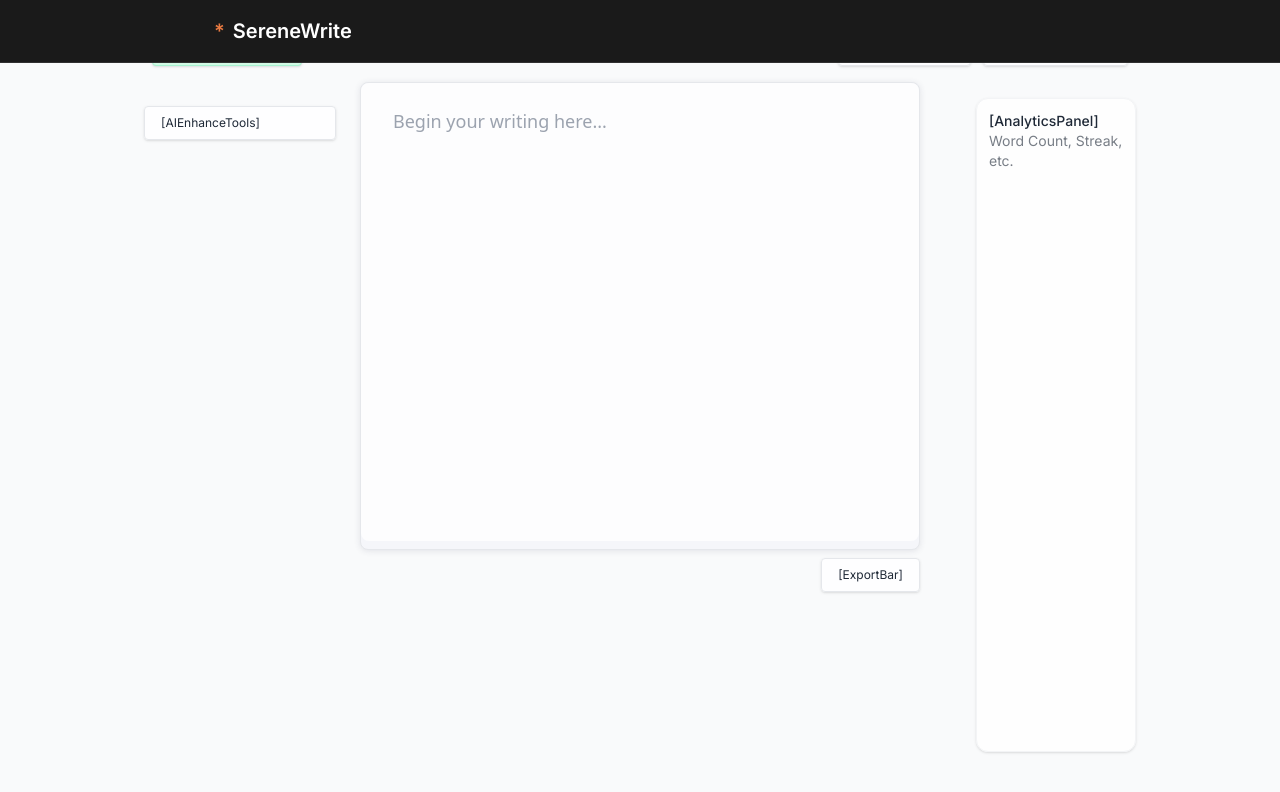
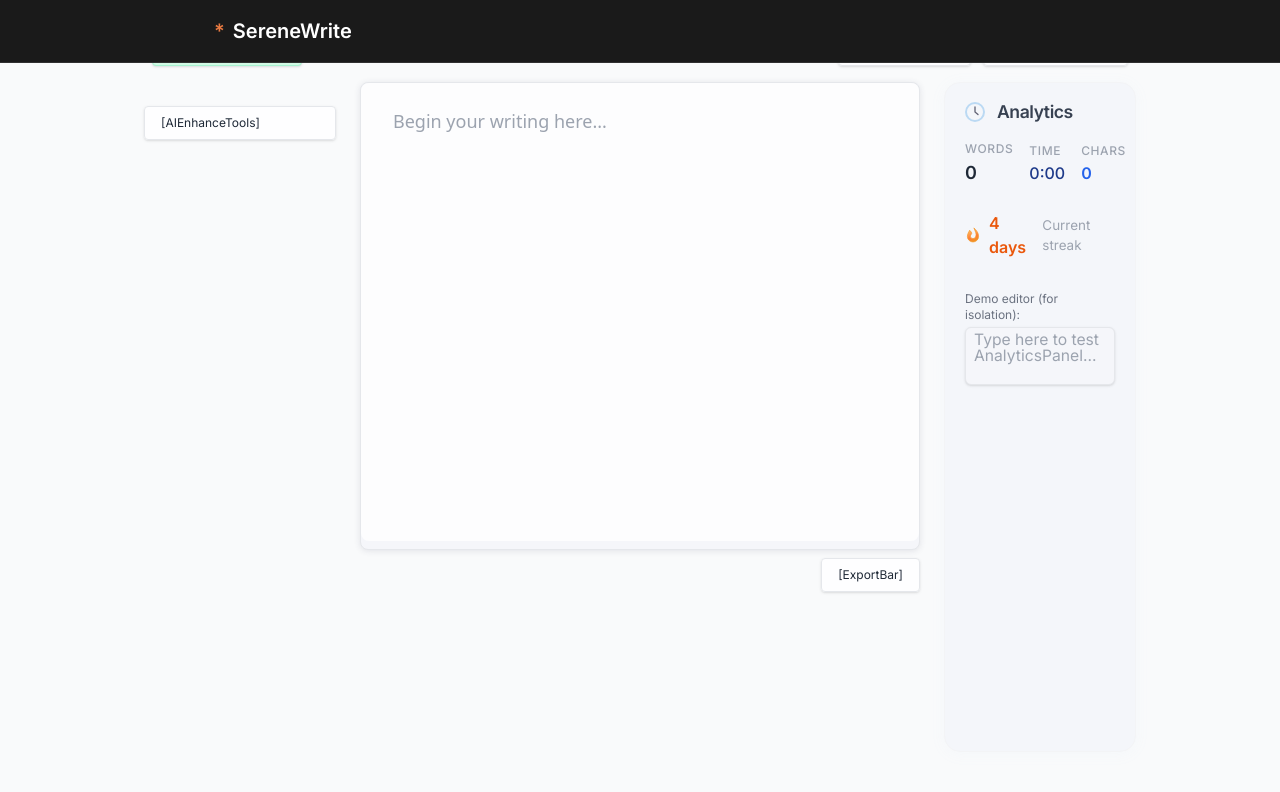
Before and after one commit to Workflow-Manager-admin/serenewrite-26632-fa1b55d3, a React (Create React App) app in the folder serenewrite_web_app/: page / in a window 1280 px wide. Shown: the top 792 px of the page. Built offline with nearby package versions, Linux system fonts and the light colour scheme; the HTML template or start-up script is replaced by a standard one.

Commit message:
Auto-commit: Changes as of 2025-05-30T08:48:18.660168+00:00

```diff
--- a/serenewrite_web_app/src/components/AnalyticsPanel.js
+++ b/serenewrite_web_app/src/components/AnalyticsPanel.js
@@ -1,17 +1,208 @@
-import React from "react";
+import React, { useState, useEffect, useRef } from "react";
 
 /**
- * AnalyticsPanel displays writing analytics (stub view for now).
- * Includes word/char count, streak, goals, etc.
+ * AnalyticsPanel provides real-time writing analytics:
+ * - Live word/character count
+ * - Time spent writing (only increments while user is actively writing)
+ * - Visual writing streaks (simple simulated streak for MVP—replace with real data on integration)
+ * - Calming, minimal, responsive design
+ *
+ * Props:
+ *   content (string): The current text in the editor (to be passed from EditorArea/MainContainer).
+ *   userStats (optional, object): Allows for prop-driven extensions (e.g. actual streak data).
+ *
+ * If no props are passed, an internal textarea (demo mode) is rendered for test/dev/demo.
  */
 // PUBLIC_INTERFACE
-function AnalyticsPanel() {
+function AnalyticsPanel({ content: externalContent, userStats }) {
+  // If content is not passed as prop, use local state for demo/test.
+  const [localContent, setLocalContent] = useState("");
+  const [contentToTrack, setContentToTrack] = useState(externalContent || localContent);
+
+  // --- Word and Character Count ---
+  const wordCount = countWords(contentToTrack);
+  const charCount = contentToTrack.length;
+
+  // --- Writing "Active" Detection, Time Spent ---
+  // Time spent writing in seconds
+  const [timeSpent, setTimeSpent] = useState(0);
+  // Tracks last time of user input for "activity"
+  const lastEditTime = useRef(Date.now());
+  // Is currently "writing" (typing/active)? Used to pause time on inactivity.
+  const [writingActive, setWritingActive] = useState(false);
+
+  // Handle switching from external prop/live demo mode
+  useEffect(() => {
+    if (externalContent !== undefined) {
+      setContentToTrack(externalContent);
+    } else {
+      setContentToTrack(localContent);
+    }
+  }, [externalContent, localContent]);
+
+  // Start timer when content changes (writing active for 4s since last input)
+  useEffect(() => {
+    if (contentToTrack.length > 0) {
+      setWritingActive(true);
+      lastEditTime.current = Date.now();
+    }
+  }, [contentToTrack]);
+
+  // Main timer effect: increments only while writingActive
+  useEffect(() => {
+    if (!writingActive) return;
+
+    const tick = () => {
+      const timeSinceEdit = (Date.now() - lastEditTime.current) / 1000;
+      if (timeSinceEdit >= 4) {
+        setWritingActive(false); // Pause timer after 4s inactivity
+        return;
+      }
+      setTimeSpent(t => t + 1);
+    };
+
+    // Every second, check if still "active"
+    const interval = setInterval(() => {
+      tick();
+    }, 1000);
+
+    return () => clearInterval(interval);
+  }, [writingActive]);
+
+  // --- Writing Streaks (demo visual, static or simulated) ---
+  // In real usage streak info would come from backend or localstorage
+  const today = new Date();
+  const fakeStreakDays = computeStreak(userStats);
+
+  // --- For demo/dev only: lightweight local textarea ---
+  const inDemoMode = externalContent === undefined;
+
   return (
-    <div className="bg-white/80 rounded-xl shadow p-3 mt-4 text-sm min-w-[130px] max-w-[160px] border border-gray-100 text-gray-800">
-      <span className="font-medium">[AnalyticsPanel]</span>
-      <div className="opacity-60">Word Count, Streak, etc.</div>
+    <div
+      className="
+        bg-white/80 rounded-2xl shadow-md px-5 py-4 border border-gray-100 text-gray-800
+        min-w-[176px] max-w-xs flex flex-col gap-3 relative transition-all
+        hover:shadow-xl hover:ring-2 hover:ring-accent/25
+        "
+      style={{
+        background: "rgba(245,246,250,0.92)",
+        boxShadow: "0 2px 16px 0 rgba(163,206,241,0.055)",
+        fontFamily: "Inter, Arial, sans-serif",
+      }}
+      aria-label="Your Writing Analytics"
+    >
+      <div className="flex items-center gap-2 mb-1">
+        <svg width="20" height="20" className="inline-block opacity-70 mr-1" fill="none" viewBox="0 0 20 20">
+          <circle cx="10" cy="10" r="9" stroke="#A3CEF1" strokeWidth="2" />
+          <path d="M10 5v5l3 2.5" stroke="#22223B" strokeWidth="1.3" strokeLinecap="round" />
+        </svg>
+        <span className="font-semibold tracking-tight text-[1.1rem] text-gray-700">Analytics</span>
+      </div>
+      <div className="flex gap-4 items-center justify-between">
+        <div>
+          <div className="text-xs uppercase text-gray-400 font-medium mb-0.5 tracking-wider">Words</div>
+          <div className="text-lg font-semibold text-accent">{wordCount}</div>
+        </div>
+        <div>
+          <div className="text-xs uppercase text-gray-400 font-medium mb-0.5 tracking-wider">Time</div>
+          <div className="text-base font-medium text-blue-900">
+            {formatTime(timeSpent)}
+          </div>
+        </div>
+        <div>
+          <div className="text-xs uppercase text-gray-400 font-medium mb-0.5 tracking-wider">Chars</div>
+          <div className="text-md font-semibold text-blue-600">{charCount}</div>
+        </div>
+      </div>
+      <div className="flex flex-col gap-1 mt-3">
+        <div className="flex items-center gap-2">
+          <StreakIcon />
+          <span className="text-base font-semibold text-orange-600">{fakeStreakDays} day{fakeStreakDays !== 1 ? "s" : ""}</span>
+          <span className="text-[0.84rem] text-gray-400 ml-1">Current streak</span>
+        </div>
+        <div className="h-2 bg-gradient-to-r from-accent/80 to-accent/0 rounded-full transition-all" style={{ width: Math.min(100, 20 + fakeStreakDays * 12) + "%" }} />
+      </div>
+      {/* Demo Mode: include a local editor for testing the panel standalone */}
+      {inDemoMode && (
+        <div className="mt-2 text-xs">
+          <label htmlFor="demo-analytics-textarea" className="block mb-1 text-gray-500">Demo editor (for isolation):</label>
+          <textarea
+            id="demo-analytics-textarea"
+            rows={3}
+            className="w-full rounded-md border px-2 py-1 text-[0.98rem] text-gray-700 shadow"
+            value={localContent}
+            onChange={e => setLocalContent(e.target.value)}
+            placeholder="Type here to test AnalyticsPanel..."
+            style={{
+              background: "#F5F6FA",
+              resize: "none"
+            }}
+          />
+        </div>
+      )}
     </div>
   );
 }
 
+// PUBLIC_INTERFACE
+function countWords(text = "") {
+  /**
+   * Counts the number of words in a string.
+   * (A word is a sequence of letters, numbers, or underscores, ignoring punctuation)
+   */
+  return (
+    text
+      .trim()
+      .split(/\s+/)
+      .filter(word => word.length > 0)
+      .length
+  );
+}
+
+// PUBLIC_INTERFACE
+function formatTime(totalSeconds = 0) {
+  /**
+   * Converts seconds to M:SS or H:MM:SS for display.
+   */
+  const hours = Math.floor(totalSeconds / 3600);
+  const mins = Math.floor((totalSeconds % 3600) / 60);
+  const secs = totalSeconds % 60;
+  if (hours > 0) {
+    return `${hours}:${mins.toString().padStart(2,"0")}:${secs.toString().padStart(2,"0")}`;
+  }
+  return `${mins}:${secs.toString().padStart(2, "0")}`;
+}
+
+// PUBLIC_INTERFACE
+function computeStreak(userStats) {
+  /**
+   * Placeholder: Computes writing streak (consecutive days written).
+   * When integrated, uses userStats.realStreak or actual backend.
+   * Here we return a simulated value (e.g., 4 days).
+   */
+  if (userStats && typeof userStats.streakDays === "number") {
+    return userStats.streakDays;
+  }
+  return 4;
+}
+
+// Icon for streak/flame (minimal)
+function StreakIcon() {
+  return (
+    <svg width="20" height="20" className="inline mb-0.5" viewBox="0 0 20 20" fill="none">
+      <path
+        d="M11.1 2.4c.5 1.59 1.81 3.51 2.41 6.02.89 3.59 0 5.56-2.05 7.07C9.12 16.01 7.47 15.27 6.88 13.62c-.26-.76 0-1.61.31-2.17.55-.93 1.56-1.68 1.08-3.02-.18-.48-.57-1.18-1.46-2.07-.45-.45-.64-.75-1.02-1.09C4.57 7.68 3 10 3 13a7 7 0 1014 0c0-4.06-2.22-7.53-5.9-10.6z"
+        fill="url(#fireGradient)" stroke="#F29324" strokeWidth="0.8"
+      />
+      <defs>
+        <linearGradient id="fireGradient" x1="7" y1="2" x2="13" y2="18" gradientUnits="userSpaceOnUse">
+          <stop stopColor="#FFD16C" />
+          <stop offset="0.7" stopColor="#FF7C36" />
+          <stop offset="1" stopColor="#F29324" />
+        </linearGradient>
+      </defs>
+    </svg>
+  );
+}
+
 export default AnalyticsPanel;
```
